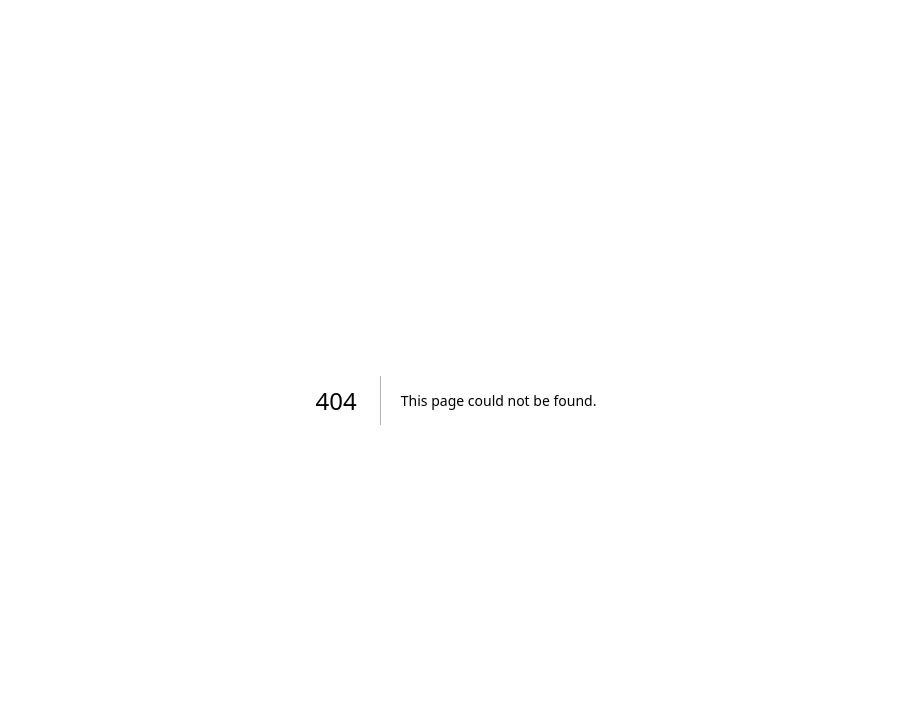
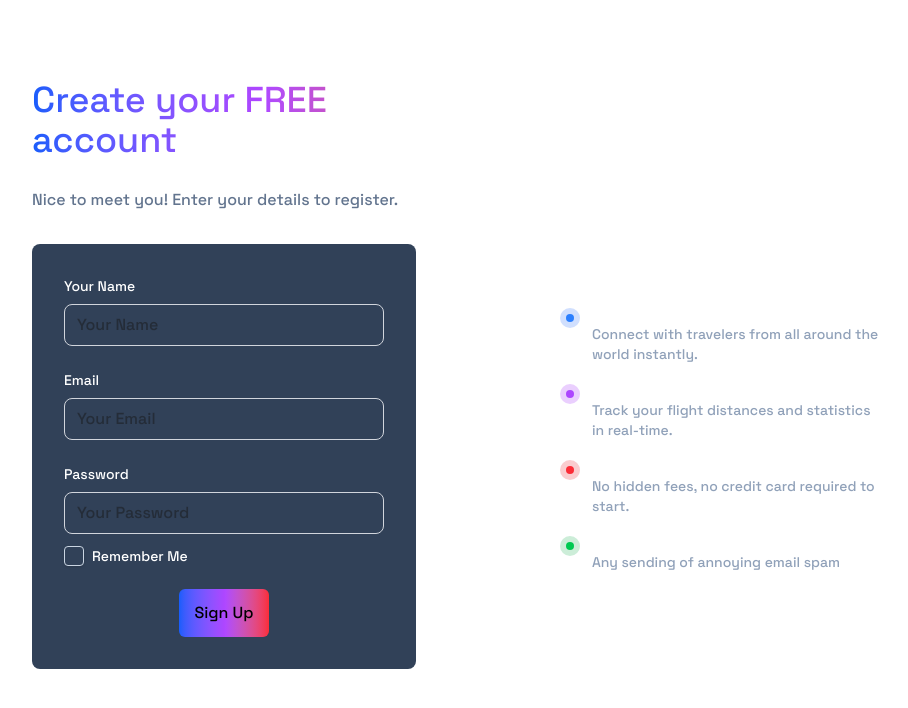
Before and after one commit to lukas9812/FlightTracker_UI, a Next.js app: page /register in a window 1280 px wide. Before the commit this address had no page. Shown: the top 708 px of the page, without its empty margins (184-1092 px from the left). Built offline with nearby package versions, Linux system fonts and the light colour scheme.

Commit message:
Register Page - UI

```diff
--- a/app/flight-tracker/page.tsx
+++ b/app/flight-tracker/page.tsx
@@ -2,7 +2,6 @@ import NewFlightRecord from "@/app/components/flightForm";
 import FlightsTable from "@/app/components/flightsTable";
 import {Metadata} from 'next'
 import {getFlights} from "@/app/services/flightService";
-import Image from "next/image";
 
 export const metadata: Metadata = {
     title: 'Flight Tracker',
--- /dev/null
+++ b/app/register/page.tsx
@@ -0,0 +1,119 @@
+import Image from 'next/image'
+import {Metadata} from "next";
+
+export const metadata: Metadata = {
+    title: 'Flight Tracker',
+    description: 'Flight record evidence',
+}
+
+export default function RegisterPage() {
+    return (
+        <div className="flex flex-row items-start justify-center pt-20 gap-20 w-full">
+
+            <div className="relative flex flex-col items-start rounded-xl bg-transparent max-w-md">
+                <h1 className="block text-4xl font-medium bg-linear-to-r from-blue-600 via-purple-500 to-red-500 bg-clip-text text-transparent">
+                Create your FREE account
+            </h1>
+            <p className="pt-7 text-slate-500 font-light">
+                Nice to meet you! Enter your details to register.
+            </p>
+            <form className="mt-8 p-8 mb-2 rounded-lg bg-slate-700 w-80 sm:w-96">
+                <div className="mb-1 flex flex-col gap-6">
+                    <div className="w-full max-w-sm min-w-50">
+                        <label className="block mb-2 text-sm text-white">
+                            Your Name
+                        </label>
+                        <input type="text"
+                               className="w-full rounded-lg border border-gray-300 px-3 py-2 transition outline-none focus:border-blue-500 focus:ring-2 focus:ring-blue-500"
+                               placeholder="Your Name"/>
+                    </div>
+                    <div className="w-full max-w-sm min-w-50">
+                        <label className="block mb-2 text-sm text-white">
+                            Email
+                        </label>
+                        <input type="email"
+                               className="w-full rounded-lg border border-gray-300 px-3 py-2 transition outline-none focus:border-blue-500 focus:ring-2 focus:ring-blue-500"
+                               placeholder="Your Email"/>
+                    </div>
+                    <div className="w-full max-w-sm min-w-50">
+                        <label className="block mb-2 text-sm text-white">
+                            Password
+                        </label>
+                        <input type="password"
+                               className="w-full rounded-lg border border-gray-300 px-3 py-2 transition outline-none focus:border-blue-500 focus:ring-2 focus:ring-blue-500"
+                               placeholder="Your Password"/>
+                    </div>
+                </div>
+                <div className="inline-flex items-center mt-2">
+                    <label className="flex items-center cursor-pointer relative" htmlFor="check-2">
+                        <input type="checkbox"
+                               className="peer h-5 w-5 cursor-pointer transition-all appearance-none rounded shadow hover:shadow-md border border-slate-300 checked:bg-slate-800 checked:border-slate-800"
+                               id="check-2"/>
+                        <span
+                            className="absolute text-white opacity-0 pointer-events-none peer-checked:opacity-100 top-1/2 left-1/2 transform -translate-x-1/2 -translate-y-1/2">
+                                <svg xmlns="http://www.w3.org/2000/svg" className="h-3.5 w-3.5" viewBox="0 0 20 20"
+                                     fill="currentColor"
+                                     stroke="currentColor" stroke-width="1">
+                                <path fill-rule="evenodd"
+                                      d="M16.707 5.293a1 1 0 010 1.414l-8 8a1 1 0 01-1.414 0l-4-4a1 1 0 011.414-1.414L8 12.586l7.293-7.293a1 1 0 011.414 0z"
+                                      clip-rule="evenodd"></path>
+                                </svg>
+                        </span>
+                    </label>
+                    <label className="cursor-pointer ml-2 text-white text-sm" htmlFor="check-2">
+                        Remember Me
+                    </label>
+                </div>
+                <button
+                    className="mt-4 flex justify-center mx-auto gap-1 rounded-md py-3 px-4 my-auto cursor-pointer max-md:w-full max-md:py-1 bg-linear-to-r from-blue-600 via-purple-500 to-red-500 text-black hover:from-red-500 hover:via-purple-500 hover:to-blue-600 transition-colors"
+                    type="button">
+                    Sign Up
+                </button>
+            </form>
+        </div>
+
+            <div className="max-w-xs pt-40">
+                <h2 className="text-white text-4xl font-semibold mb-6">Why join us?</h2>
+                <ul className="space-y-4">
+                    <li className="flex items-start gap-3">
+                        <div className="mt-1 h-5 w-5 flex-none rounded-full bg-blue-600/20 flex items-center justify-center">
+                            <div className="h-2 w-2 rounded-full bg-blue-500" />
+                        </div>
+                        <p className="text-slate-400 text-sm">
+                            <strong className="text-white block">Global Access</strong>
+                            Connect with travelers from all around the world instantly.
+                        </p>
+                    </li>
+                    <li className="flex items-start gap-3">
+                        <div className="mt-1 h-5 w-5 flex-none rounded-full bg-purple-600/20 flex items-center justify-center">
+                            <div className="h-2 w-2 rounded-full bg-purple-500" />
+                        </div>
+                        <p className="text-slate-400 text-sm">
+                            <strong className="text-white block">Smart Analytics</strong>
+                            Track your flight distances and statistics in real-time.
+                        </p>
+                    </li>
+                    <li className="flex items-start gap-3">
+                        <div className="mt-1 h-5 w-5 flex-none rounded-full bg-red-600/20 flex items-center justify-center">
+                            <div className="h-2 w-2 rounded-full bg-red-500" />
+                        </div>
+                        <p className="text-slate-400 text-sm">
+                            <strong className="text-white block">100% Free</strong>
+                            No hidden fees, no credit card required to start.
+                        </p>
+                    </li>
+                    <li className="flex items-start gap-3">
+                        <div className="mt-1 h-5 w-5 flex-none rounded-full bg-green-600/20 flex items-center justify-center">
+                            <div className="h-2 w-2 rounded-full bg-green-500" />
+                        </div>
+                        <p className="text-slate-400 text-sm">
+                            <strong className="text-white block">No email spams</strong>
+                            Any sending of annoying email spam
+                        </p>
+                    </li>
+                </ul>
+            </div>
+
+        </div>
+    )
+}
```
